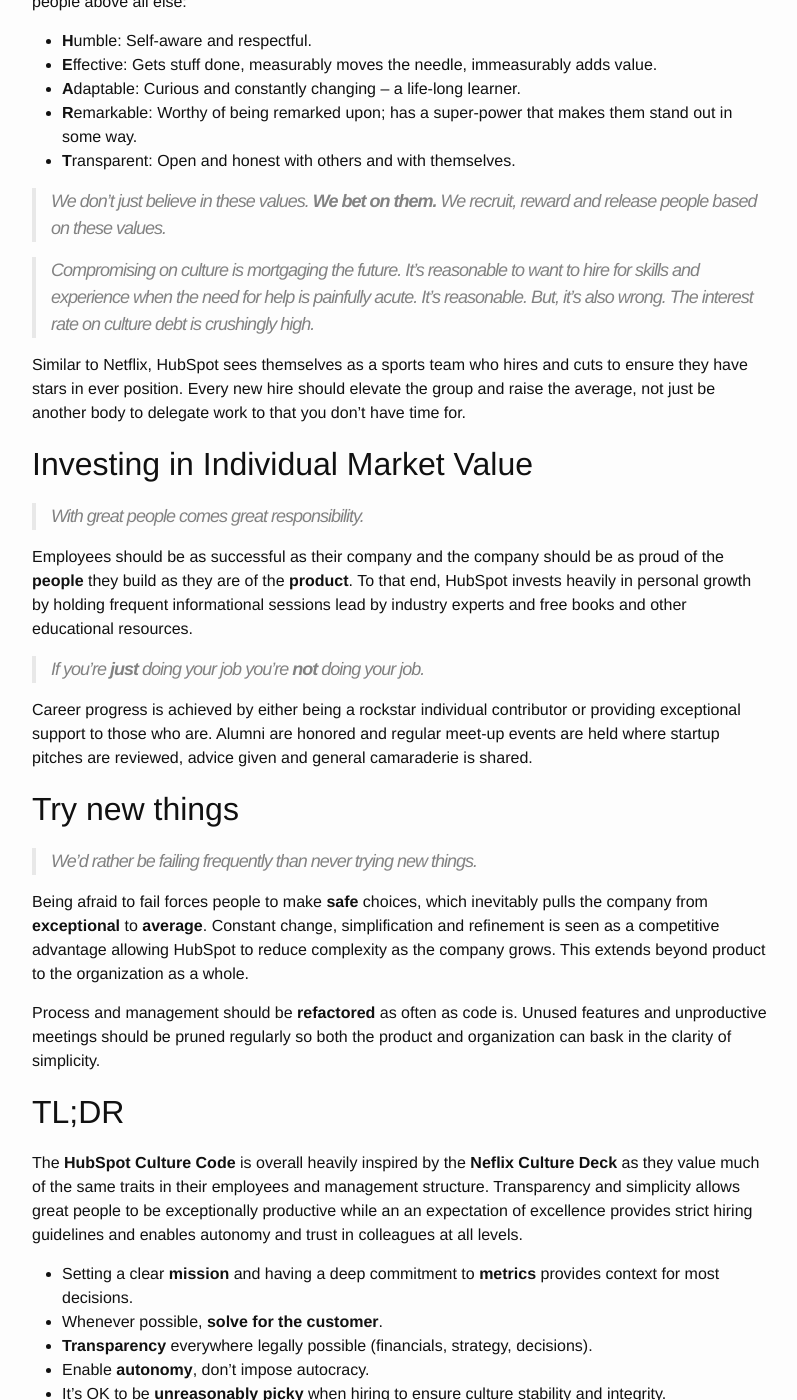
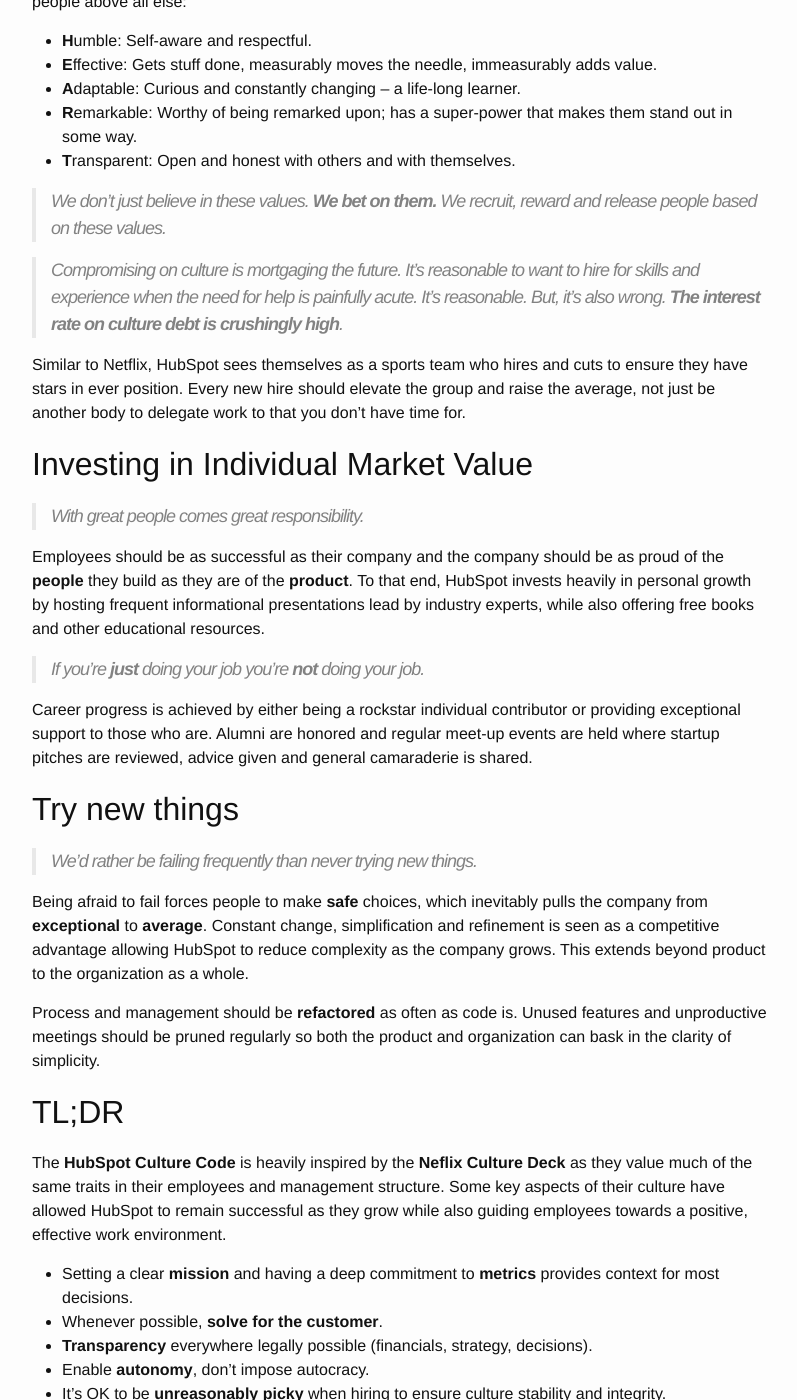
Before and after one commit to puzzfuzz/puzzfuzz.github.io, a Jekyll site: the page built from _posts/2015-03-04-hubspot-culture.md, in a window 1280 px wide and 1400 px high, scrolled down 1860 px. Shown: the whole window, without its empty margins (238-1035 px from the left). Built offline with Jekyll 4.4.1, drawn with Linux system fonts in a browser that asks for light colours; some of the changed text lies outside the part shown.

Commit message:
hubspot edits

```diff
--- a/_posts/2015-03-04-hubspot-culture.md
+++ b/_posts/2015-03-04-hubspot-culture.md
@@ -56,7 +56,7 @@ In the end, **results** are all that matters. Not hours worked, where the work w
 
 > We don't just believe in these values. **We bet on them.** We recruit, reward and release people based on these values.
 
-> Compromising on culture is mortgaging the future. It's reasonable to want to hire for skills and experience when the need for help is painfully acute. It's reasonable. But, it's also wrong. The interest rate on culture debt is crushingly high.
+> Compromising on culture is mortgaging the future. It's reasonable to want to hire for skills and experience when the need for help is painfully acute. It's reasonable. But, it's also wrong. **The interest rate on culture debt is crushingly high**.
 
 Similar to Netflix, HubSpot sees themselves as a sports team who hires and cuts to ensure they have stars in ever position. Every new hire should elevate the group and raise the average, not just be another body to delegate work to that you don't have time for.
 
@@ -64,7 +64,7 @@ Similar to Netflix, HubSpot sees themselves as a sports team who hires and cuts
 
 > With great people comes great responsibility.
 
-Employees should be as successful as their company and the company should be as proud of the **people** they build as they are of the **product**. To that end, HubSpot invests heavily in personal growth by holding frequent informational sessions lead by industry experts and free books and other educational resources.
+Employees should be as successful as their company and the company should be as proud of the **people** they build as they are of the **product**. To that end, HubSpot invests heavily in personal growth by hosting frequent informational presentations lead by industry experts, while also offering free books and other educational resources.
 
 > If you're **just** doing your job you're **not** doing your job.
 
@@ -82,7 +82,7 @@ Process and management should be **refactored** as often as code is. Unused feat
 
 ##TL;DR
 
-The **HubSpot Culture Code** is overall heavily inspired by the **Neflix Culture Deck** as they value much of the same traits in their employees and management structure. Transparency and simplicity allows great people to be exceptionally productive while an an expectation of excellence provides strict hiring guidelines and enables autonomy and trust in colleagues at all levels.
+The **HubSpot Culture Code** is heavily inspired by the **Neflix Culture Deck** as they value much of the same traits in their employees and management structure. Some key aspects of their culture have allowed HubSpot to remain successful as they grow while also guiding employees towards a positive, effective work environment.
 
 - Setting a clear **mission** and having a deep commitment to **metrics** provides context for most decisions.
 - Whenever possible, **solve for the customer**.
@@ -93,6 +93,10 @@ The **HubSpot Culture Code** is overall heavily inspired by the **Neflix Culture
 - Constantly question the **status quo** and don't be afraid to try new things.
 
 
+Overall, transparency and simplicity allows great people to be exceptionally productive while an expectation of excellence provides strict hiring guidelines and enables autonomy and trust in colleagues at all levels.
+
+
+
 [part_1]:			/netflix_culture
 [hubspot_corp]:		http://www.hubspot.com/
 [hubspot_deck]:		http://www.slideshare.net/HubSpot/the-hubspot-culture-code-creating-a-company-we-love
```
Also changed, not shown: other parts of _posts/2015-03-04-hubspot-culture.md (+3 -3 lines).
